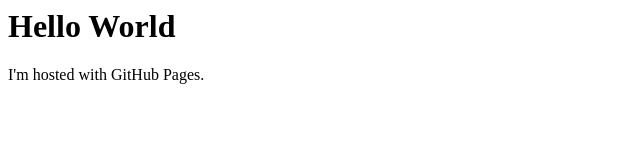
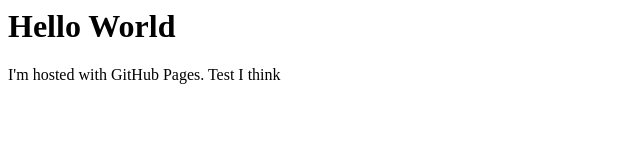
Before and after one commit to EzraTsao7/EzraTsao7.github.io, a plain HTML site: page index.html in a window 1280 px wide. Shown: the full height of the page, 0-640 px from the left. Drawn offline with Linux system fonts and the light colour scheme.

Commit message:
Test Push

```diff
--- a/index.html
+++ b/index.html
@@ -1,6 +1,6 @@
 <html>
 <body>
 <h1>Hello World</h1>
-<p>I'm hosted with GitHub Pages.</p>
+<p>I'm hosted with GitHub Pages.  Test I think</p>
 </body>
 </html>
```
